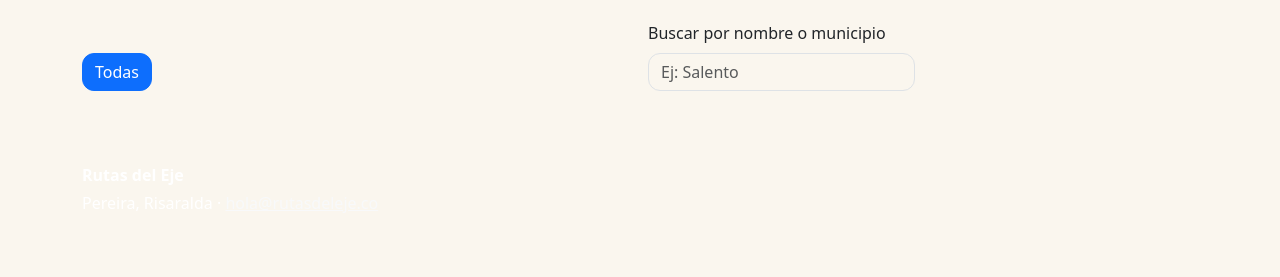
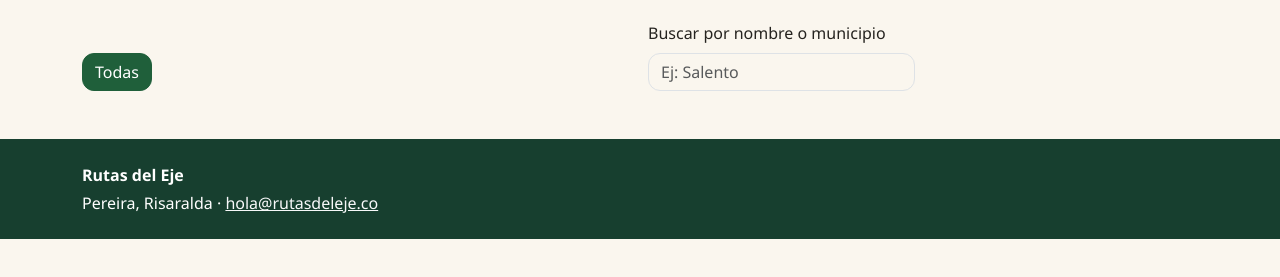
Before and after one commit to trivino25954-code/ruta-eje-cafetero-, a website: page index.html in a window 1280 px wide. Shown: the part 479-756 px from the top of the page. Drawn offline with nearby package versions, Linux system fonts and the light colour scheme.

Commit message:
guia de estilo cin variable CSS, closes #3

```diff
--- a/css/estilos.css
+++ b/css/estilos.css
@@ -24,12 +24,9 @@
   --eje-fondo: #faf6ee;      /* crema         · fondo de la página */
   --eje-radio: 0.75rem;
 
-  /* TODO G1.1 - Define los tokens que faltan (colores en hex de 6 dígitos):
-   *   --eje-secundario  -> color oscuro para navbar y pie (texto blanco encima, contraste ≥ 4.5:1)
-   *   --eje-texto       -> color del texto general (sobre --eje-fondo, contraste ≥ 4.5:1)
-   *   --eje-fuente      -> pila de fuentes, ej: "Segoe UI", system-ui, sans-serif
-   * Comprueba el contraste en https://webaim.org/resources/contrastchecker/
-   */
+  --eje-secundario: #173f2f; /* verde oscuro · navbar y pie */
+  --eje-texto: #25231f;      /* gris oscuro · texto general */
+  --eje-fuente: "Segoe UI", system-ui, -apple-system, sans-serif;
 
   /* Colores de categoría (badges), ya resueltos */
   --eje-naturaleza: #2e6b30;
@@ -38,14 +35,10 @@
   --eje-aventura: #a33a17;
 
   /* ========== 2. BOOTSTRAP USA NUESTROS TOKENS ========== */
-  /* Ejemplo resuelto */
   --bs-body-bg: var(--eje-fondo);
   --bs-border-radius: var(--eje-radio);
-
-  /* TODO G1.2 - Haz que Bootstrap use tu texto y tu fuente:
-   *   --bs-body-color       -> var(--eje-texto)
-   *   --bs-body-font-family -> var(--eje-fuente)
-   */
+  --bs-body-color: var(--eje-texto);
+  --bs-body-font-family: var(--eje-fuente);
 }
 
 /* ========== 3. COMPONENTES ========== */
@@ -61,17 +54,17 @@
   --bs-btn-active-bg: var(--eje-secundario);
 }
 
-/* TODO G1.3 - Botones de filtro (btn-group).
- * Asigna var(--eje-primario) a estas variables de .btn-outline-primary:
- *   --bs-btn-color, --bs-btn-border-color, --bs-btn-hover-bg,
- *   --bs-btn-hover-border-color, --bs-btn-active-bg, --bs-btn-active-border-color
- * Experimenta: en DevTools selecciona un botón de filtro -> pestaña Computed -> busca --bs-btn-color.
- */
+/* Botones de filtro (btn-group). */
 .btn-outline-primary {
-
+  --bs-btn-color: var(--eje-primario);
+  --bs-btn-border-color: var(--eje-primario);
+  --bs-btn-hover-bg: var(--eje-primario);
+  --bs-btn-hover-border-color: var(--eje-primario);
+  --bs-btn-active-bg: var(--eje-primario);
+  --bs-btn-active-border-color: var(--eje-primario);
 }
 
-/* Navbar y pie (se ven transparentes hasta que definas --eje-secundario) */
+/* Navbar y pie */
 .navbar-eje,
 .pie-eje {
   background-color: var(--eje-secundario);
```
Also changed, not shown: APRENDIZAJES.md (+5 -5 lines), README.md.
